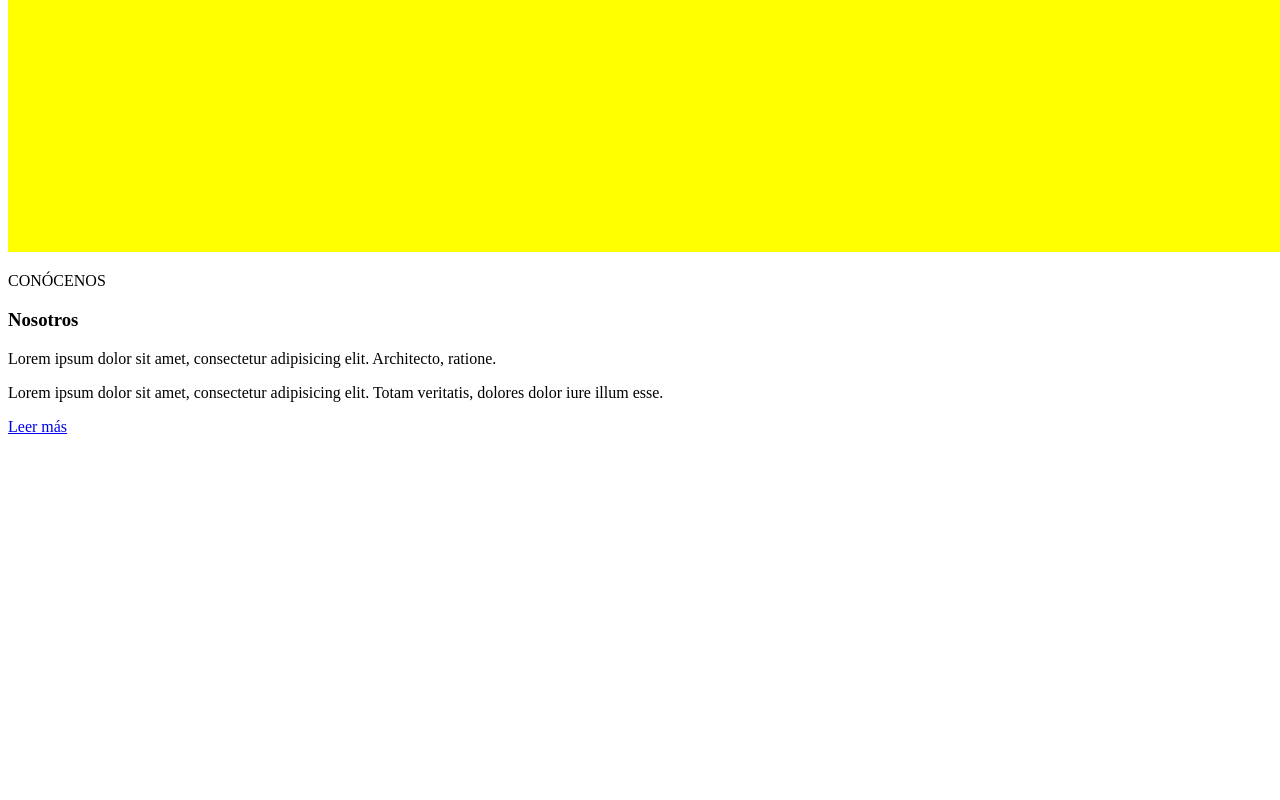
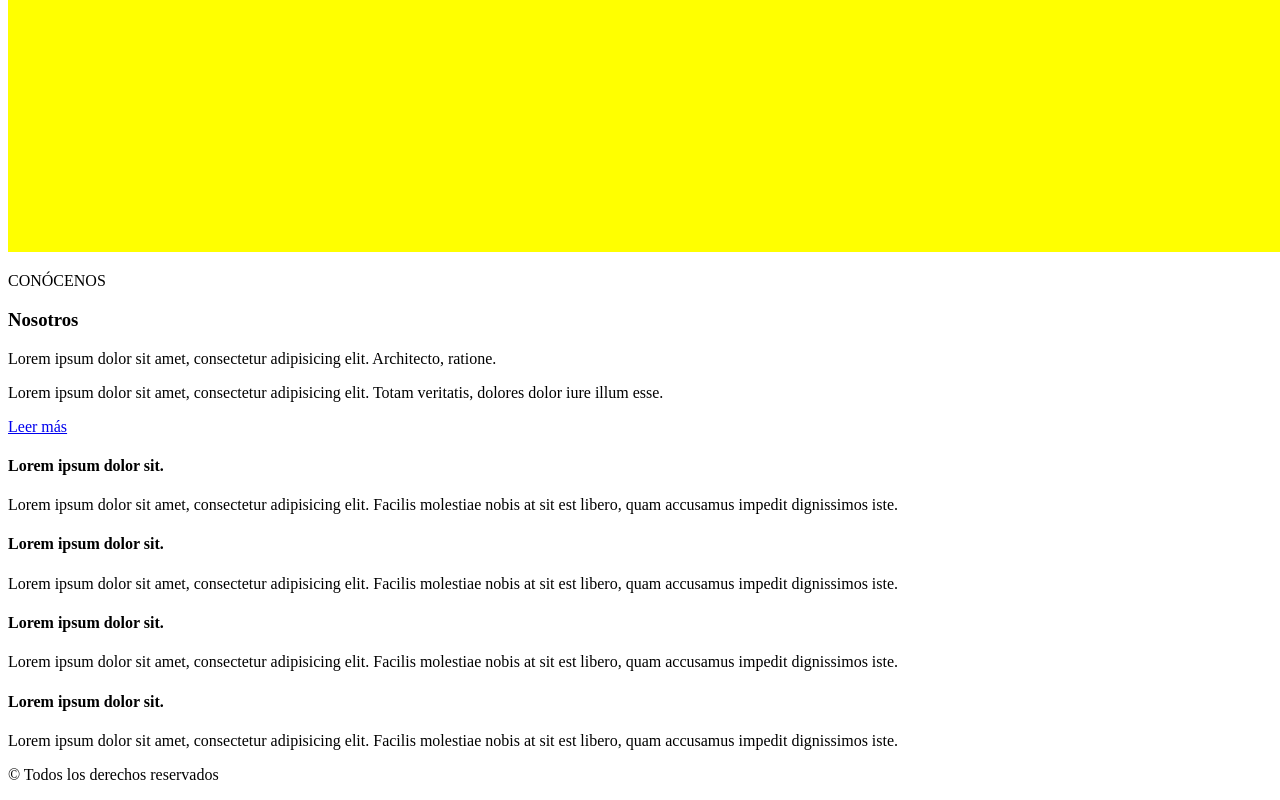
Before and after one commit to PrograMario12/gabajes, a plain HTML site: page index.html in a window 1280 px wide. Shown: the part 2430-3230 px from the top of the page. Before the commit the page ends 2874 px from the top, so only its background shows below. Drawn offline with Linux system fonts and the light colour scheme.

Commit message:
Añadido pie de pagina

```diff
--- a/index.html
+++ b/index.html
@@ -63,5 +63,34 @@
         </div>
       </div>
     </section>
+
+    <!-- Pie de página -->
+    <footer>
+      <div class="top-footer"></div>
+      <div class="center-footer">
+        <div class="contenedor">
+          <div class="widget">
+            <h4>Lorem ipsum dolor sit.</h4>
+            <p>Lorem ipsum dolor sit amet, consectetur adipisicing elit. Facilis molestiae nobis at sit est libero, quam accusamus impedit dignissimos iste.</p>
+          </div>
+          <div class="widget">
+            <h4>Lorem ipsum dolor sit.</h4>
+            <p>Lorem ipsum dolor sit amet, consectetur adipisicing elit. Facilis molestiae nobis at sit est libero, quam accusamus impedit dignissimos iste.</p>
+          </div>
+          <div class="widget">
+            <h4>Lorem ipsum dolor sit.</h4>
+            <p>Lorem ipsum dolor sit amet, consectetur adipisicing elit. Facilis molestiae nobis at sit est libero, quam accusamus impedit dignissimos iste.</p>
+          </div>
+          <div class="widget">
+            <h4>Lorem ipsum dolor sit.</h4>
+            <p>Lorem ipsum dolor sit amet, consectetur adipisicing elit. Facilis molestiae nobis at sit est libero, quam accusamus impedit dignissimos iste.</p>
+          </div>
+        </div>
+      </div>
+      <div class="bottom-footer">
+        <p>&copy; Todos los derechos reservados</p>
+      </div>
+
+    </footer>
   </body>
 </html>
```
